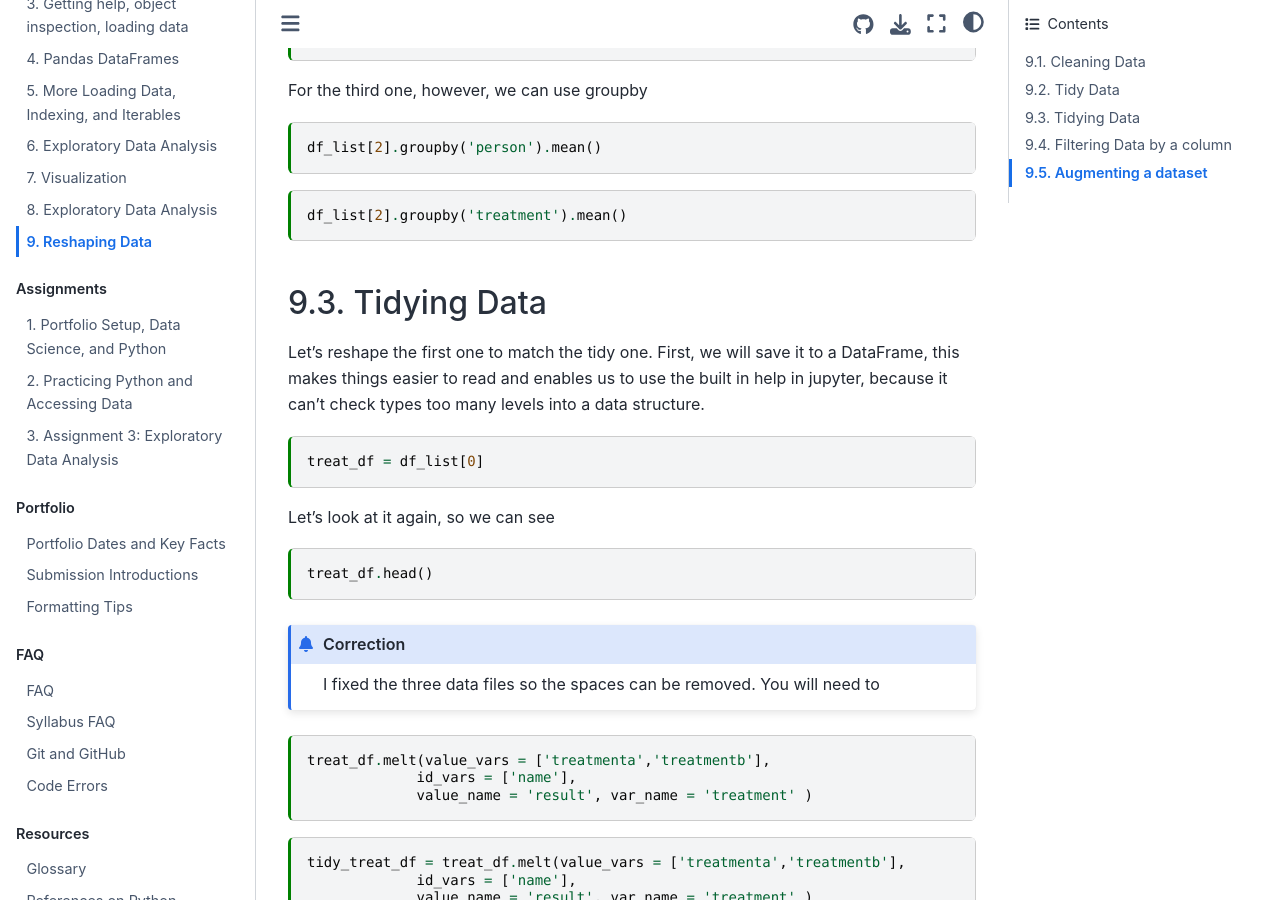
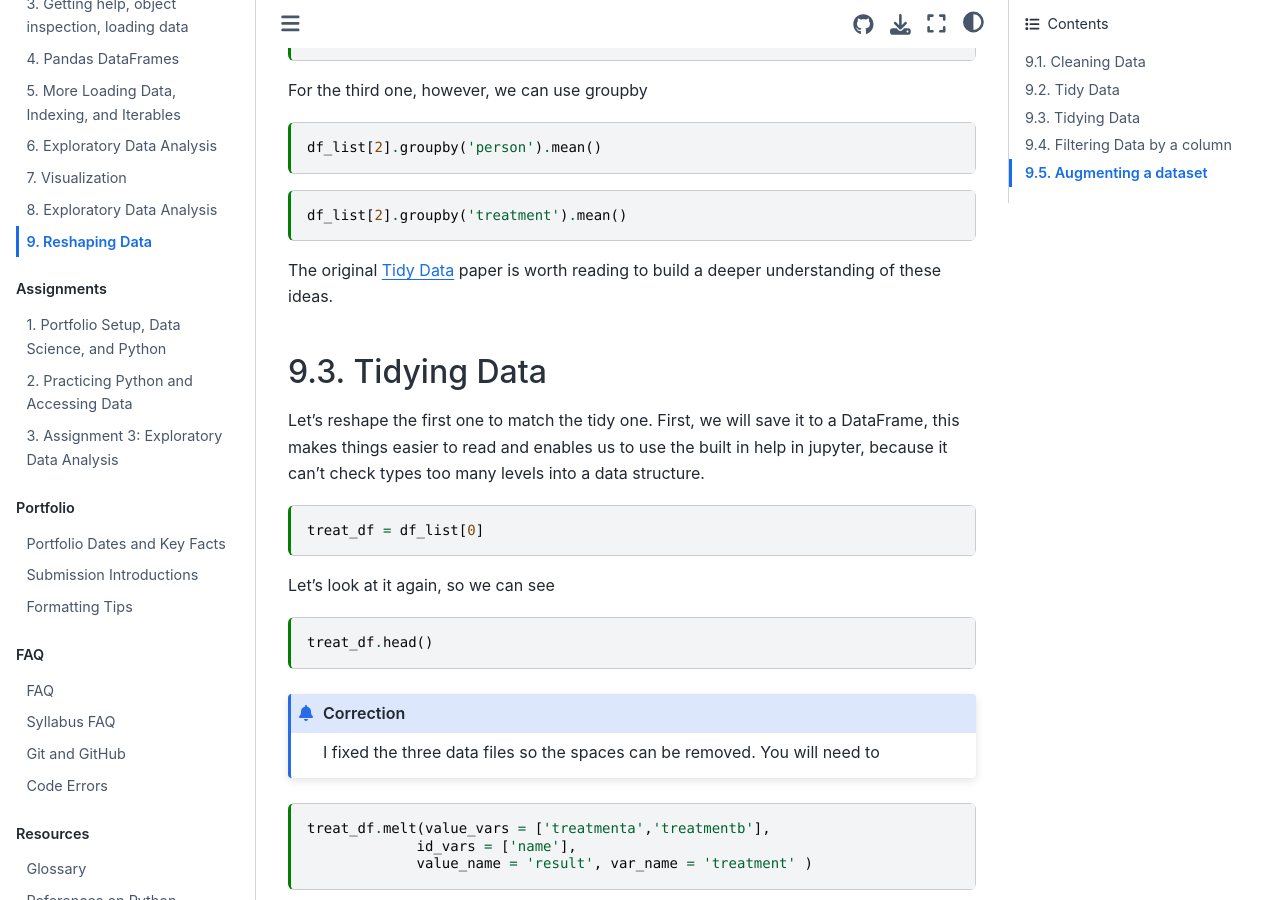
Before and after one commit to rhodyprog4ds/BrownFall21, a Jupyter Book: the page built from notes/2021-09-27.md, in a window 1280 px wide and 900 px high, scrolled down 1998 px. Built offline with Jupyter Book 1.0.4 settings and Sphinx 7.4.7 and the Sphinx Book theme 1.1.4, drawn with Linux system fonts in a browser that asks for light colours; pages that are not in the unit, such as notebooks, are missing from menus.

Commit message:
add paper link

````diff
--- a/notes/2021-09-27.md
+++ b/notes/2021-09-27.md
@@ -104,6 +104,8 @@ df_list[2].groupby('person').mean()
 ```{code-cell} ipython3
 df_list[2].groupby('treatment').mean()
 ```
+
+The original [Tidy Data](https://www.jstatsoft.org/article/view/v059i10) paper is worth reading to build a deeper understanding of these ideas.
 
 ## Tidying Data
 
````
